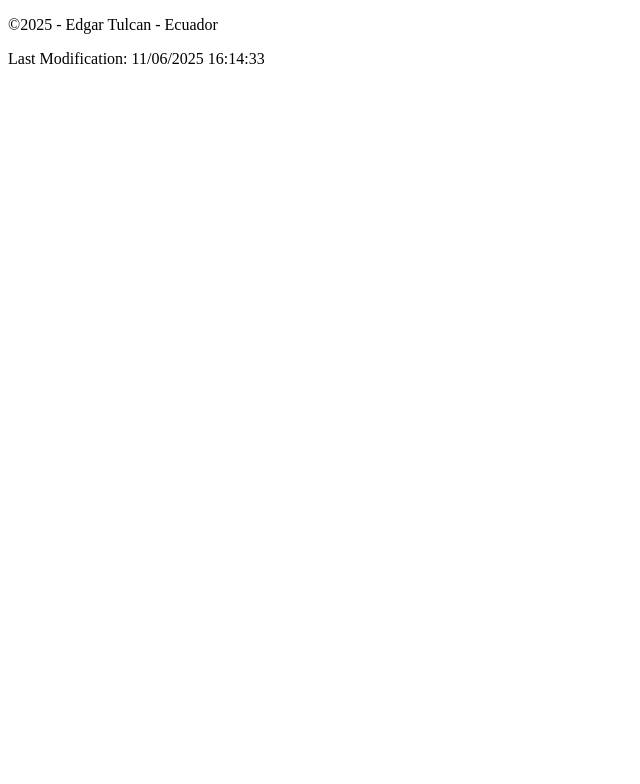
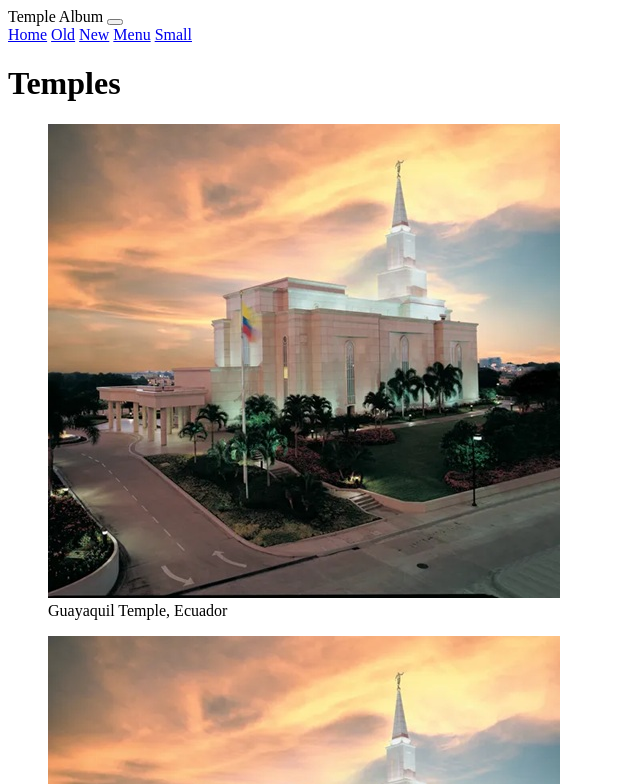
Before and after one commit to edgartulcan/wdd131, a plain HTML site: page temples.html in a window 1280 px wide. Shown: the top 784 px of the page, without its empty margins (0-640 px from the left). Drawn offline with Linux system fonts and the light colour scheme.

Commit message:
temple album

```diff
--- a/temples.html
+++ b/temples.html
@@ -19,8 +19,56 @@
 
 </head>
 <body>
-    <header></header>
-    <main></main>
+    <header>
+        <span class="title">Temple Album</span>
+        <button id="menu" title="display-menu"></button>
+        <nav>
+            <a href="#">Home</a>
+            <a href="#">Old</a>
+            <a href="#">New</a>
+            <a href="#">Menu</a>
+            <a href="#">Small</a>
+        </nav>
+    </header>
+    <main>
+        <h1>Temples</h1>
+        <figure>
+            <img src="images/temple.jpg" alt="Guayaquil Temple">
+            <figcaption>Guayaquil Temple, Ecuador</figcaption>
+        </figure>
+        <figure>
+            <img src="images/temple.jpg" alt="Guayaquil Temple">
+            <figcaption>Guayaquil Temple, Ecuador</figcaption>
+        </figure>
+        <figure>
+            <img src="images/temple.jpg" alt="Guayaquil Temple">
+            <figcaption>Guayaquil Temple, Ecuador</figcaption>
+        </figure>
+        <figure>
+            <img src="images/temple.jpg" alt="Guayaquil Temple">
+            <figcaption>Guayaquil Temple, Ecuador</figcaption>
+        </figure>
+        <figure>
+            <img src="images/temple.jpg" alt="Guayaquil Temple">
+            <figcaption>Guayaquil Temple, Ecuador</figcaption>
+        </figure>
+        <figure>
+            <img src="images/temple.jpg" alt="Guayaquil Temple">
+            <figcaption>Guayaquil Temple, Ecuador</figcaption>
+        </figure>
+        <figure>
+            <img src="images/temple.jpg" alt="Guayaquil Temple">
+            <figcaption>Guayaquil Temple, Ecuador</figcaption>
+        </figure>
+        <figure>
+            <img src="images/temple.jpg" alt="Guayaquil Temple">
+            <figcaption>Guayaquil Temple, Ecuador</figcaption>
+        </figure>
+        <figure>
+            <img src="images/temple.jpg" alt="Guayaquil Temple">
+            <figcaption>Guayaquil Temple, Ecuador</figcaption>
+        </figure>
+    </main>
     <footer>
         <p>&copy;<span id="currentyear"></span> - Edgar Tulcan - Ecuador</p>
         <p id="lastModified"></p>
```
Also changed, not shown: images/temple.jpg (added).
